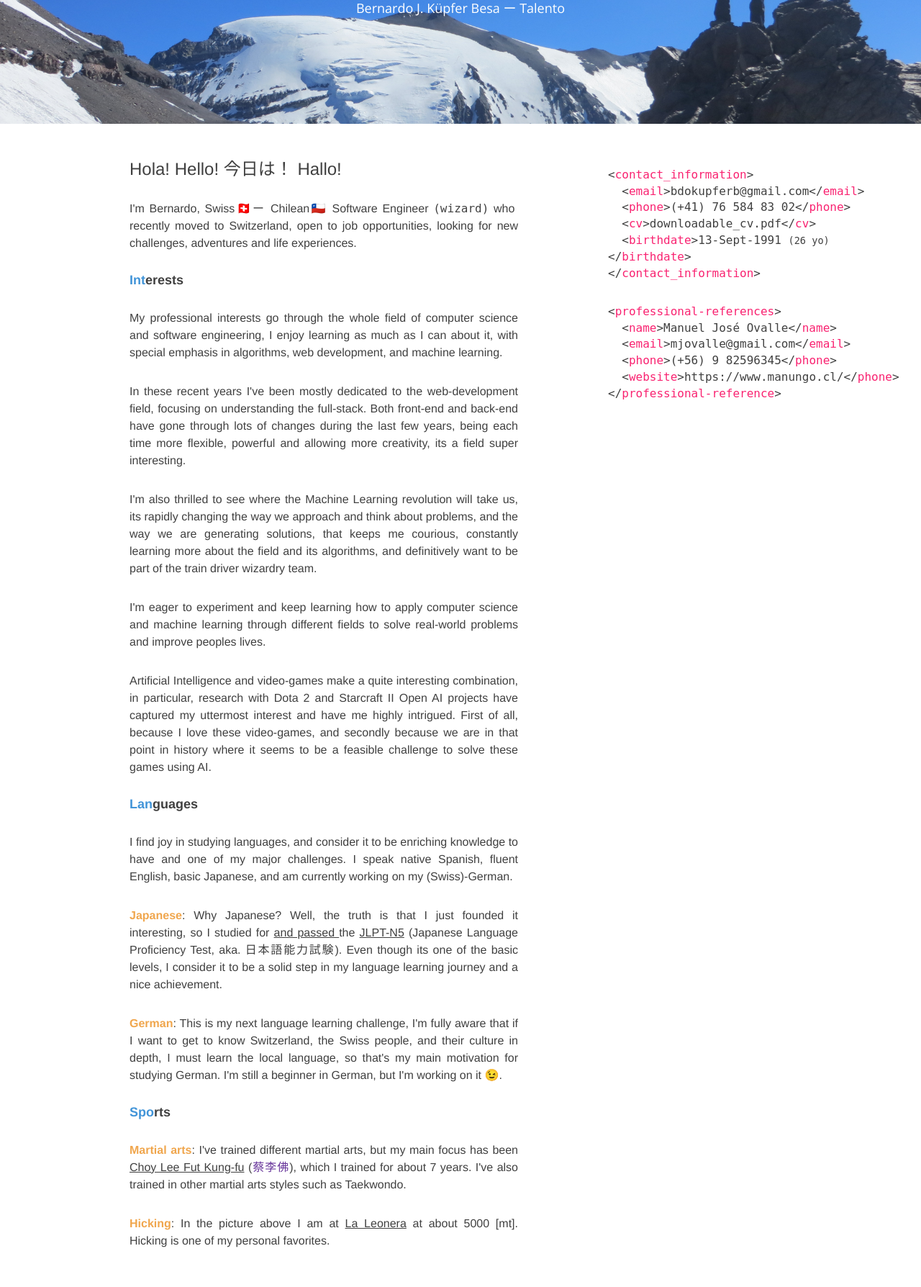
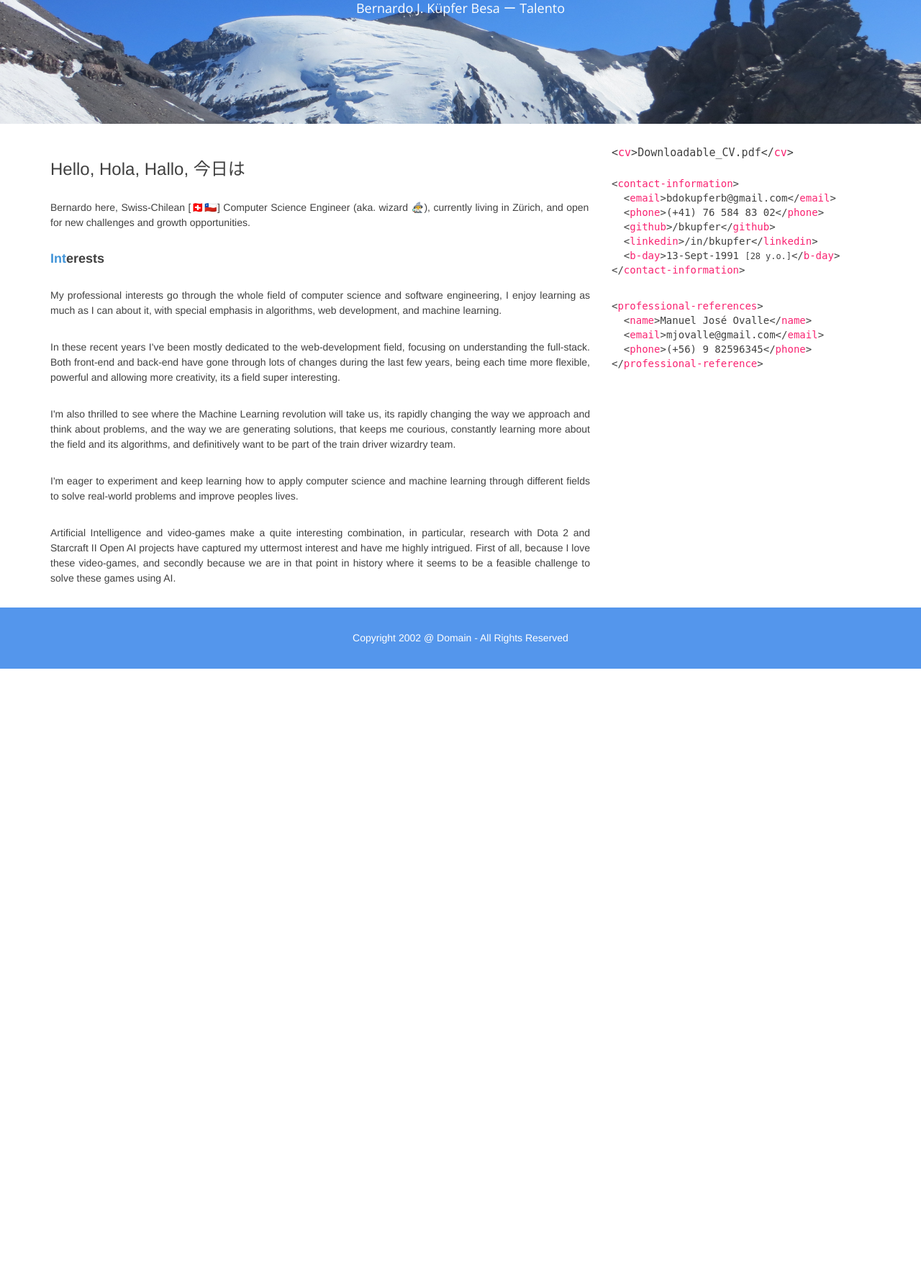
Before and after one commit to bkupfer/bkuepfer, a Django app: page / in a window 1280 px wide. Shown: the part 270-2058 px from the top of the page at 72% size. After the commit the page ends 1199 px from the top, so only its background shows below. Run offline with Django 3.2, Linux system fonts and the light colour scheme; some libraries are stand-ins or nearby versions.

Commit message:
updated template css and top info

```diff
--- a/landing/static/css/clean-blog.css
+++ b/landing/static/css/clean-blog.css
@@ -6,7 +6,7 @@
 
 body {
   font-family: Helvetica, Arial, sans-serif;
-  font-size: 16px;
+  font-size: 14px;
   color: #404040;
 }
 p {
--- a/landing/templates/index.html
+++ b/landing/templates/index.html
@@ -41,6 +41,12 @@
         .subsection {
             color: #f0a64d;
         }
+        .site-footer {
+            background: #5496ec;
+            color: #FFFFFF;
+            text-align: center;
+            padding: 2px;
+        }
     </style>
 
 </head>
@@ -60,12 +66,13 @@
     </header>
 
     <div class="container">
-        <div class="col-md-offset-1 col-md-6" style="text-align: justify">
-            <h3>Hola! Hello! 今日は！ Hallo!</h3>
+        <div class="row">
+
+            <div class="col-md-8 col-xl-10" style="text-align: justify">
+                <h3>Hello, Hola, Hallo, 今日は</h3>
                 <p>
-                I'm Bernardo,  Swiss🇨🇭ー Chilean🇨🇱 Software Engineer <span class="monospaced">(wizard)</span>
-                who recently moved to Switzerland, open to job opportunities, looking for new challenges,
-                adventures and life experiences.
+                    Bernardo here, Swiss-Chilean [🇨🇭🇨🇱] Computer Science Engineer (aka. wizard 🧙‍♂️),
+                    currently living in Zürich, and open for new challenges and growth opportunities.
                 </p>
                 <h4><b><span class="section">Int</span>erests</b></h4>
                 <p>
@@ -96,65 +103,80 @@
                     in that point in history where it seems to be a feasible challenge to solve these games using AI.
                 </p>
 
-            <h4><b><span class="section">Lan</span>guages</b></h4>
-            <p>
-                I find joy in studying languages, and consider it to be enriching knowledge to have and one of
-                my major challenges. I speak native Spanish, fluent English, basic Japanese, and am
-                currently working on my (Swiss)-German.
-            </p>
-            <p>
-                <b class="subsection">Japanese</b>:
-                Why Japanese? Well, the truth is that I just founded it interesting, so I studied for
-                <a href="https://www.dropbox.com/s/9fesjve6rdo40lp/%E6%97%A5%E6%9C%AC%E8%AA%9E%E3%81%AE%E5%8A%9B%E8%A9%A6%E9%A8%93.pdf?dl=0">
-                     and passed
-                </a> the <a href="http://www.jlpt.jp/e/about/levelsummary.html">JLPT-N5</a>
-                (Japanese Language Proficiency Test, aka. 日本語能力試験).
-                Even though its one of the basic levels, I consider it to be a solid step in my language
-                learning journey and a nice achievement.
-            </p>
-            <p><b class="subsection">German</b>:
-                This is my next language learning challenge, I'm fully aware that if I want to get to know
-                Switzerland, the Swiss people, and their culture in depth, I must learn the local language,
-                so that's my main motivation for studying German.
-                I'm still a beginner in German, but I'm working on it 😉.
-            </p>
+                <!--            <h4><b><span class="section">Lan</span>guages</b></h4>-->
+                <!--            <p>-->
+                <!--                I find joy in studying languages, and consider it to be enriching knowledge to have and one of-->
+                <!--                my major challenges. I speak native Spanish, fluent English, basic Japanese, and am-->
+                <!--                currently working on my (Swiss)-German.-->
+                <!--            </p>-->
+                <!--            <p>-->
+                <!--                <b class="subsection">Japanese</b>:-->
+                <!--                Why Japanese? Well, the truth is that I just founded it interesting, so I studied for-->
+                <!--                <a href="https://www.dropbox.com/s/9fesjve6rdo40lp/%E6%97%A5%E6%9C%AC%E8%AA%9E%E3%81%AE%E5%8A%9B%E8%A9%A6%E9%A8%93.pdf?dl=0">-->
+                <!--                     and passed-->
+                <!--                </a> the <a href="http://www.jlpt.jp/e/about/levelsummary.html">JLPT-N5</a>-->
+                <!--                (Japanese Language Proficiency Test, aka. 日本語能力試験).-->
+                <!--                Even though its one of the basic levels, I consider it to be a solid step in my language-->
+                <!--                learning journey and a nice achievement.-->
+                <!--            </p>-->
+                <!--            <p><b class="subsection">German</b>:-->
+                <!--                This is my next language learning challenge, I'm fully aware that if I want to get to know-->
+                <!--                Switzerland, the Swiss people, and their culture in depth, I must learn the local language,-->
+                <!--                so that's my main motivation for studying German.-->
+                <!--                I'm still a beginner in German, but I'm working on it 😉.-->
+                <!--            </p>-->
 
-            <h4><b><span class="section">Spo</span>rts</b></h4>
-            <p>
-                <b class="subsection">Martial arts</b>:
-                I've trained different martial arts, but my main focus has been
-                <a href="https://en.wikipedia.org/wiki/Choy_Li_Fut">Choy Lee Fut Kung-fu</a>
-                (<span style="color: rebeccapurple">蔡李佛</span>), which I trained for about 7 years.
-                I've also trained in other martial arts styles such as Taekwondo.
-            </p>
-            <p>
-                <b class="subsection">Hicking</b>:
-                In the picture above I am at <a href="http://www.wikiexplora.com/Cerro_Leonera">La Leonera</a>
-                at about 5000 [mt]. Hicking is one of my personal favorites.
-            </p>
+                <!--            <h4><b><span class="section">Spo</span>rts</b></h4>-->
+                <!--            <p>-->
+                <!--                <b class="subsection">Martial arts</b>:-->
+                <!--                I've trained different martial arts, but my main focus has been-->
+                <!--                <a href="https://en.wikipedia.org/wiki/Choy_Li_Fut">Choy Lee Fut Kung-fu</a>-->
+                <!--                (<span style="color: rebeccapurple">蔡李佛</span>), which I trained for about 7 years.-->
+                <!--                I've also trained in other martial arts styles such as Taekwondo.-->
+                <!--            </p>-->
+                <!--            <p>-->
+                <!--                <b class="subsection">Hicking</b>:-->
+                <!--                In the picture above I am at <a href="http://www.wikiexplora.com/Cerro_Leonera">La Leonera</a>-->
+                <!--                at about 5000 [mt]. Hicking is one of my personal favorites.-->
+                <!--            </p>-->
 
             </div>
-        <div class="col-md-4 col-md-offset-1 monospaced" style="margin-top: 30px;">
-            &lt;<span class="monoheader">contact_information</span>&gt;<br>
+
+
+            <div class="col-md-4 col-xl-2 monospaced" style="font-size: 15px">
+                &lt;<span class="monoheader">cv</span>&gt;<a href="{{ cv_link }}" target="_blank">Downloadable_CV.pdf</a>&lt;/<span class="monoheader">cv</span>&gt;<br><br>
+            </div>
+
+
+            <div class="col-md-4 col-xl-2 monospaced">
+                &lt;<span class="monoheader">contact-information</span>&gt;<br>
                 &nbsp;&nbsp;&lt;<span class="monoheader">email</span>&gt;bdokupferb@gmail.com&lt;/<span class="monoheader">email</span>&gt;<br>
                 &nbsp;&nbsp;&lt;<span class="monoheader">phone</span>&gt;(+41)&nbsp;76&nbsp;584&nbsp;83&nbsp;02&lt;/<span class="monoheader">phone</span>&gt;<br>
-            &nbsp;&nbsp;&lt;<span class="monoheader">cv</span>&gt;<a href="https://www.dropbox.com/s/kxj24s7861p2vkq/bkupfer-10-2018.pdf?dl=0">downloadable_cv.pdf</a>&lt;/<span class="monoheader">cv</span>&gt;<br>
-            &nbsp;&nbsp;&lt;<span class="monoheader">birthdate</span>&gt;13-Sept-1991 <small>(26 yo)</small>&lt;/<span class="monoheader">birthdate</span>&gt;<br>
-            &lt;/<span class="monoheader">contact_information</span>&gt;<br>
+                &nbsp;&nbsp;&lt;<span class="monoheader">github</span>&gt;<a href="https://github.com/bkupfer/" target="_blank">/bkupfer</a>&lt;/<span class="monoheader">github</span>&gt;<br>
+                &nbsp;&nbsp;&lt;<span class="monoheader">linkedin</span>&gt;<a href="https://www.linkedin.com/in/bkupfer/?locale=en_US" target="_blank">/in/bkupfer</a>&lt;/<span class="monoheader">linkedin</span>&gt;<br>
+                &nbsp;&nbsp;&lt;<span class="monoheader">b-day</span>&gt;13-Sept-1991 <small>[{{ my_age }} y.o.]</small>&lt;/<span class="monoheader">b-day</span>&gt;<br>
+                &lt;/<span class="monoheader">contact-information</span>&gt;<br>
             </div>
 
-        <div class="col-md-4 col-md-offset-1 monospaced" style="margin-top: 30px;">
+
+            <div class="col-md-4 col-xl-2 monospaced" style="margin-top: 30px;">
                 &lt;<span class="monoheader">professional-references</span>&gt;<br>
-
                 &nbsp;&nbsp;&lt;<span class="monoheader">name</span>&gt;Manuel&nbsp;José&nbsp;Ovalle&lt;/<span class="monoheader">name</span>&gt;<br>
                 &nbsp;&nbsp;&lt;<span class="monoheader">email</span>&gt;mjovalle@gmail.com&lt;/<span class="monoheader">email</span>&gt;<br>
                 &nbsp;&nbsp;&lt;<span class="monoheader">phone</span>&gt;(+56)&nbsp;9&nbsp;82596345&lt;/<span class="monoheader">phone</span>&gt;<br>
-            &nbsp;&nbsp;&lt;<span class="monoheader">website</span>&gt;<a href="https://www.manungo.cl/">https://www.manungo.cl/</a>&lt;/<span class="monoheader">phone</span>&gt;<br>
-
+                <!--            &nbsp;&nbsp;&lt;<span class="monoheader">website</span>&gt;<a href="https://www.manungo.cl/">https://www.manungo.cl/</a>&lt;/<span class="monoheader">website</span>&gt;<br>-->
                 &lt;/<span class="monoheader">professional-reference</span>&gt;
             </div>
         </div>
-    <br>
+
+
+    </div>
+        <footer class="site-footer">
+            <div id="footer-content">
+                <p>Copyright 2002 @ Domain - All Rights Reserved </p>
+            </div>
+        </footer>
+
 
     <script src="static/js/jquery.js"></script>
     <script src="static/js/bootstrap.js"></script>
--- a/landing/views.py
+++ b/landing/views.py
@@ -1,6 +1,11 @@
 from django.shortcuts import render
+from datetime import date
 
 
 # Create your views here.
 def index(request):
-    return render(request, "index.html", {})
+    today = date.today()
+    born = date(1991, 9, 13)
+    my_age = today.year - born.year - ((today.month, today.day) < (born.month, born.day))
+    cv_link = "https://www.dropbox.com/s/r21duymhq6pts0p/bk%C3%BCpfer_CV%20%5Bjun-2020%5D.pdf?dl=0"
+    return render(request, "index.html", {"my_age": my_age, "cv_link": cv_link})
```
Lines whose indentation alone changed are shown as unchanged.
